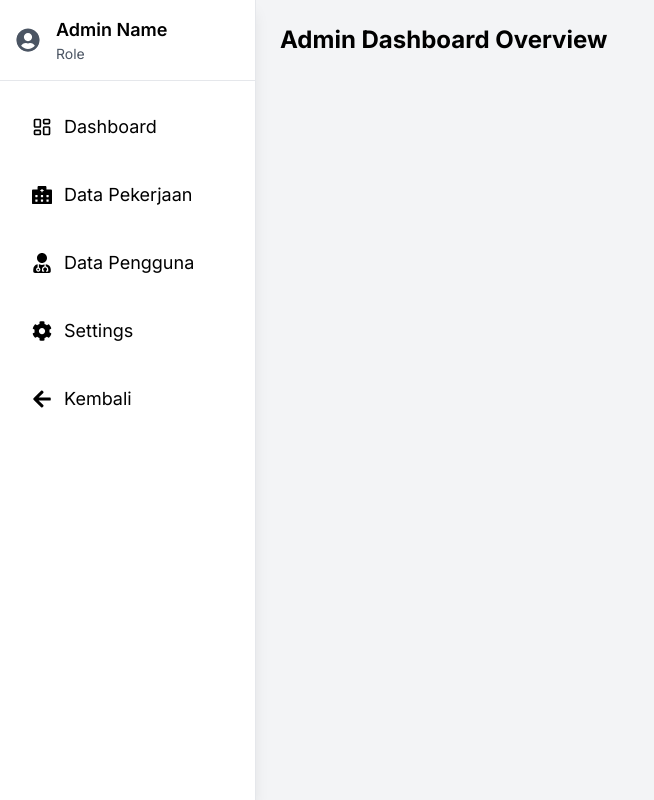
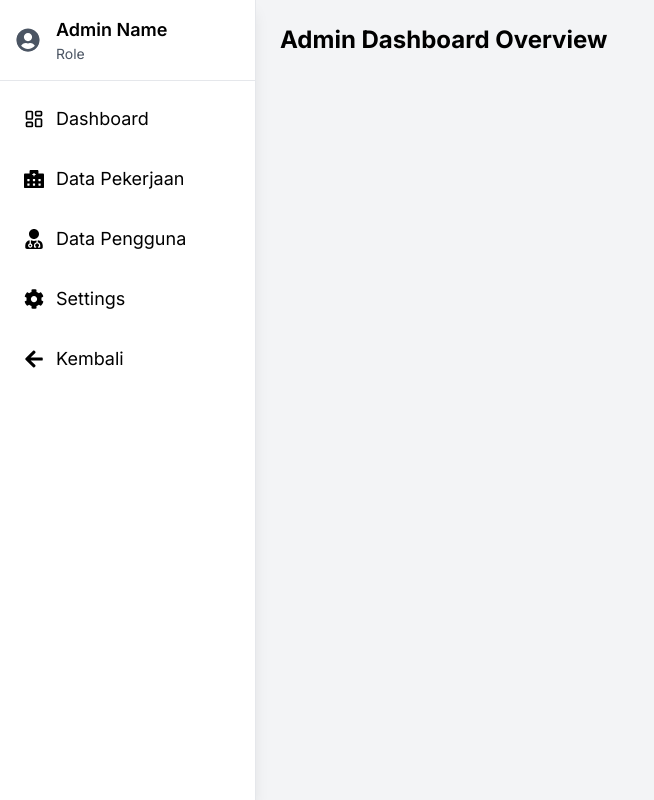
Before and after one commit to FajarSant/BKK_Client, a Next.js app: page /Dashboard in a window 1280 px wide. Shown: the whole page, without its empty margins (0-654 px from the left). Built offline with nearby package versions, Linux system fonts and the light colour scheme.

Commit message:
layout Dashboard

```diff
--- a/src/app/Admin/Components/Sidebar.tsx
+++ b/src/app/Admin/Components/Sidebar.tsx
@@ -2,6 +2,7 @@ import React from 'react';
 import Image from 'next/image'; // Adjust import as needed
 import { FaUserCircle, FaHospitalAlt, FaUserMd, FaCog, FaArrowLeft } from 'react-icons/fa';
 import { LuLayoutDashboard } from 'react-icons/lu';
+import Link from 'next/link'; // Import Link from next/link
 
 interface User {
   gambar?: string;
@@ -11,14 +12,15 @@ interface User {
 
 interface SidebarProps {
   user?: User;
+  activeRoute: string; // Add activeRoute prop
 }
 
-const Sidebar: React.FC<SidebarProps> = ({ user }) => {
+const Sidebar: React.FC<SidebarProps> = ({ user, activeRoute }) => {
   return (
     <div className="fixed top-0 left-0 bg-white w-64 h-screen flex flex-col shadow-lg border-r">
       <div className="p-4 flex items-center border-b">
         {user?.gambar ? (
-          <div className="w-14 h-14 rounded-full  border-4 border-gray-300">
+          <div className="w-14 h-14 rounded-full border-4 border-gray-300">
             <Image
               src={user.gambar}
               alt={user.nama || 'User Avatar'}
@@ -37,48 +39,63 @@ const Sidebar: React.FC<SidebarProps> = ({ user }) => {
       </div>
 
       {/* Navigation */}
-      <nav className="flex-1 p-6">
+      <nav className="flex-1 p-4">
         <ul>
-          {/* Navigation items here */}
-          <li className="mb-6">
-            <a href="#">
-              <span className="flex items-center p-2 rounded-xl w-full text-left hover:bg-blue-200">
+          <li className="mb-4">
+            <Link href="/Admin/Dashboard">
+              <div
+                className={`flex items-center p-2 rounded-xl w-full text-left transition-colors ${
+                  activeRoute === '/Admin/Dashboard' ? 'bg-blue-700 text-white' : 'hover:bg-blue-200'
+                }`}
+              >
                 <LuLayoutDashboard className="text-xl mr-3" />
                 <span className="text-lg">Dashboard</span>
-              </span>
-            </a>
+              </div>
+            </Link>
           </li>
-          <li className="mb-6">
-            <a href="#">
-              <span className="flex items-center p-2 rounded-xl w-full text-left hover:bg-blue-200">
+          <li className="mb-4">
+            <Link href="/Admin/jobs">
+              <div
+                className={`flex items-center p-2 rounded-xl w-full text-left transition-colors ${
+                  activeRoute === '/Admin/jobs' ? 'bg-blue-700 text-white' : 'hover:bg-blue-200'
+                }`}
+              >
                 <FaHospitalAlt className="text-xl mr-3" />
                 <span className="text-lg">Data Pekerjaan</span>
-              </span>
-            </a>
+              </div>
+            </Link>
           </li>
-          <li className="mb-6">
-            <a href="#">
-              <span className="flex items-center p-2 rounded-xl w-full text-left hover:bg-blue-200">
+          <li className="mb-4">
+            <Link href="/Admin/users">
+              <div
+                className={`flex items-center p-2 rounded-xl w-full text-left transition-colors ${
+                  activeRoute === '/Admin/users' ? 'bg-blue-700 text-white' : 'hover:bg-blue-200'
+                }`}
+              >
                 <FaUserMd className="text-xl mr-3" />
                 <span className="text-lg">Data Pengguna</span>
-              </span>
-            </a>
+              </div>
+            </Link>
           </li>
-          <li className="mb-6">
-            <a href="#">
-              <span className="flex items-center p-2 rounded-xl w-full text-left hover:bg-blue-200">
+          <li className="mb-4">
+            <Link href="/Admin/settings">
+              <div
+                className={`flex items-center p-2 rounded-xl w-full text-left transition-colors ${
+                  activeRoute === '/Admin/settings' ? 'bg-blue-700 text-white' : 'hover:bg-blue-200'
+                }`}
+              >
                 <FaCog className="text-xl mr-3" />
                 <span className="text-lg">Settings</span>
-              </span>
-            </a>
+              </div>
+            </Link>
           </li>
-          <li className="mb-6">
-            <a href="/">
-              <span className="flex items-center p-2 rounded-xl w-full text-left hover:bg-blue-200">
+          <li className="mb-4">
+            <Link href="/">
+              <div className="flex items-center p-2 rounded-xl w-full text-left hover:bg-blue-200">
                 <FaArrowLeft className="text-xl mr-3" />
                 <span className="text-lg">Kembali</span>
-              </span>
-            </a>
+              </div>
+            </Link>
           </li>
         </ul>
       </nav>
--- a/src/app/Admin/layouts.tsx
+++ b/src/app/Admin/layouts.tsx
@@ -1,20 +1,23 @@
 "use client";
-import React, { ReactNode } from 'react';
-import Sidebar from './Components/Sidebar'; // Adjust the path as needed
+import React, { ReactNode } from "react";
+import Sidebar from "./Components/Sidebar"; // Adjust the path as needed
+import { usePathname } from 'next/navigation'; // Use usePathname for getting current path
 
 interface LayoutProps {
   children: ReactNode; // Define children as a ReactNode
 }
 
 const Layout: React.FC<LayoutProps> = ({ children }) => {
+  const pathname = usePathname(); // Get current path
+
   return (
-    <div className="flex h-screen">
+    <div className="flex h-screen bg-white">
       {/* Sidebar */}
-      <Sidebar />
+      <Sidebar activeRoute={pathname} />
 
       {/* Main Content */}
-      <div className="flex-1 flex flex-col ml-64 h-full"> {/* Adjust ml-64 to match sidebar width */}
-        <main className="flex-1 p-6 bg-gray-100 overflow-scroll">
+      <div className="flex-1 flex flex-col ml-64 max-h-screen"> {/* Adjust ml-64 to match sidebar width */}
+        <main className="flex-1 p-6 bg-gray-100 overflow-auto">
           {children}
         </main>
       </div>
--- a/src/app/Admin/settings/page.tsx
+++ b/src/app/Admin/settings/page.tsx
@@ -1,8 +1,8 @@
 "use client"
 import Image from "next/image";
 import { useEffect, useState } from "react";
-import axios from "axios";
 import { axiosInstance } from "@/lib/axios";
+import DashboardLayout from "@/app/Admin/layouts";
 
 // Tipe data untuk pekerjaan dan pengguna
 interface Job {
@@ -214,10 +214,11 @@ const Settings = () => {
   );
 
   return (
-    <div className="p-4 ">
+    <DashboardLayout>
+    <div className="p-4 w-full ">
       <div className="bg-white p-4 rounded-lg shadow-lg mb-5">
         <h1 className="text-2xl text-center font-bold mb-4">Pengaturan</h1>
-        <div className="mb-4">
+        <div className="mb-4 flex">
           <button
             onClick={() => setView("pekerjaan")}
             className="mr-2 px-4 py-2 bg-blue-500 text-white rounded shadow hover:bg-blue-600"
@@ -295,6 +296,7 @@ const Settings = () => {
         </div>
       )}
     </div>
+    </DashboardLayout>
   );
 };
 
--- a/src/app/Admin/users/User.tsx
+++ b/src/app/Admin/users/page.tsx
@@ -1,3 +1,4 @@
+"use client"
 import React, { useState, useEffect } from "react";
 import { FaUsers, FaEdit, FaTrash, FaPlus, FaUser } from "react-icons/fa";
 import { axiosInstance } from "@/lib/axios";
@@ -6,6 +7,7 @@ import AddUserModal from "./AddModal";
 import EditUserModal from "./EditModal";
 import DeleteConfirmModal from "./DeleteConfirmasiModal";
 import toast, { Toaster } from "react-hot-toast";
+import DashboardLayout from "@/app/Admin/layouts";
 
 interface User {
   id: number;
@@ -142,6 +144,7 @@ const UserManagementTable: React.FC = () => {
     "https://docs.google.com/spreadsheets/d/1fSQh5jT1651ruXcPxOiM3Q77aYt2P_cb/edit?usp=sharing&ouid=102677950529644945883&rtpof=true&sd=true";
 
   return (
+    <DashboardLayout>
     <div className="container mx-auto p-4">
       <Toaster position="top-center" />
       <header className="flex justify-between items-center border-b pb-2 mt-10 mb-6">
@@ -296,6 +299,7 @@ const UserManagementTable: React.FC = () => {
         />
       )}
     </div>
+    </DashboardLayout>
   );
 };
 
```
